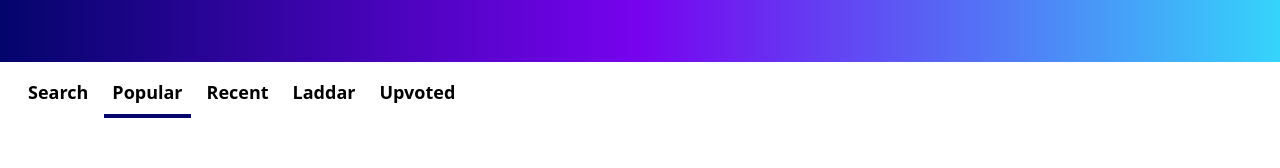
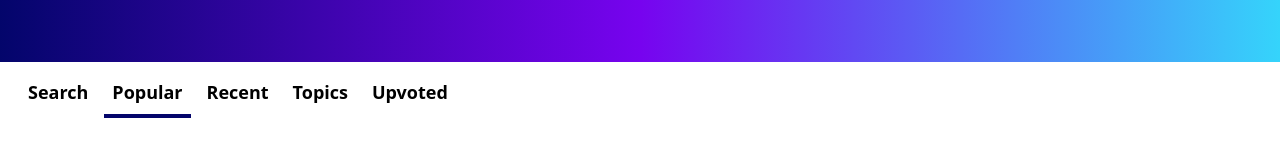
Before and after one commit to CodexpathCommunity/QuickStack, a Next.js app: page / in a window 1280 px wide. Shown: the part 588-756 px from the top of the page. Built offline with nearby package versions, Linux system fonts and the light colour scheme; no server answers.

Commit message:
corrected the links

```diff
--- a/components/NavLink/Index.js
+++ b/components/NavLink/Index.js
@@ -41,7 +41,7 @@ function NavLink() {
         upvoted: false,
       });
     }
-    if (name === "order") {
+    if (name === "topics") {
       setLineState({
         search: false,
         popular: false,
@@ -78,8 +78,8 @@ function NavLink() {
       value: "recent",
     },
     {
-      name: "Laddar",
-      state: lineState.ordered,
+      name: "Topics",
+      state: lineState.topics,
       value: "Categories",
     },
     {
--- a/components/Upload.js
+++ b/components/Upload.js
@@ -2,7 +2,6 @@ import { useState } from "react";
 import { db, storage, auth } from "../firebase";
 import firebase from "firebase";
 import { useAuthState } from "react-firebase-hooks/auth";
-import { Circle } from "better-react-spinkit";
 
 function Upload() {
   const [title, setTitle] = useState("");
@@ -22,6 +21,7 @@ function Upload() {
       setVideo(e.target.files[0]);
     }
   };
+
 
   const handleUpload = (e) => {
     e.preventDefault();
@@ -45,7 +45,6 @@ function Upload() {
                   .child(`${title}/video/${video.name}`)
                   .getDownloadURL()
                   .then((url) => {
-                    console.log(url);
                     db.collection("content")
                       .doc(user.uid)
                       .collection("upload")
--- a/pages/index.js
+++ b/pages/index.js
@@ -4,8 +4,11 @@ import SideNav from "../components/SideNav";
 import Hero from "../components/Hero";
 import NavLink from "../components/NavLink/Index";
 import Card from "../components/Card";
+import { db } from "../firebase";
 
-export default function Home() {
+export default function Home({ feeds }) {
+  console.log(feeds);
+
   return (
     <div className="relative">
       <Head>
```
